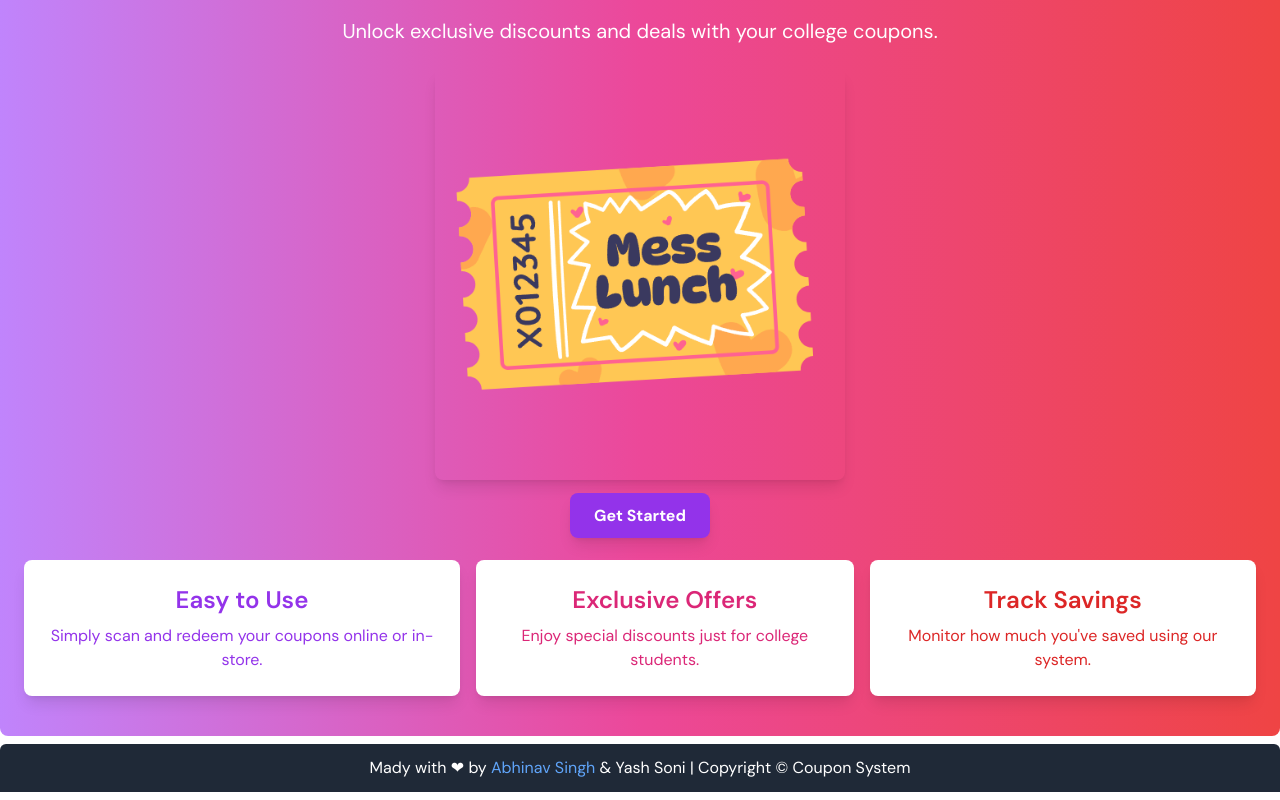
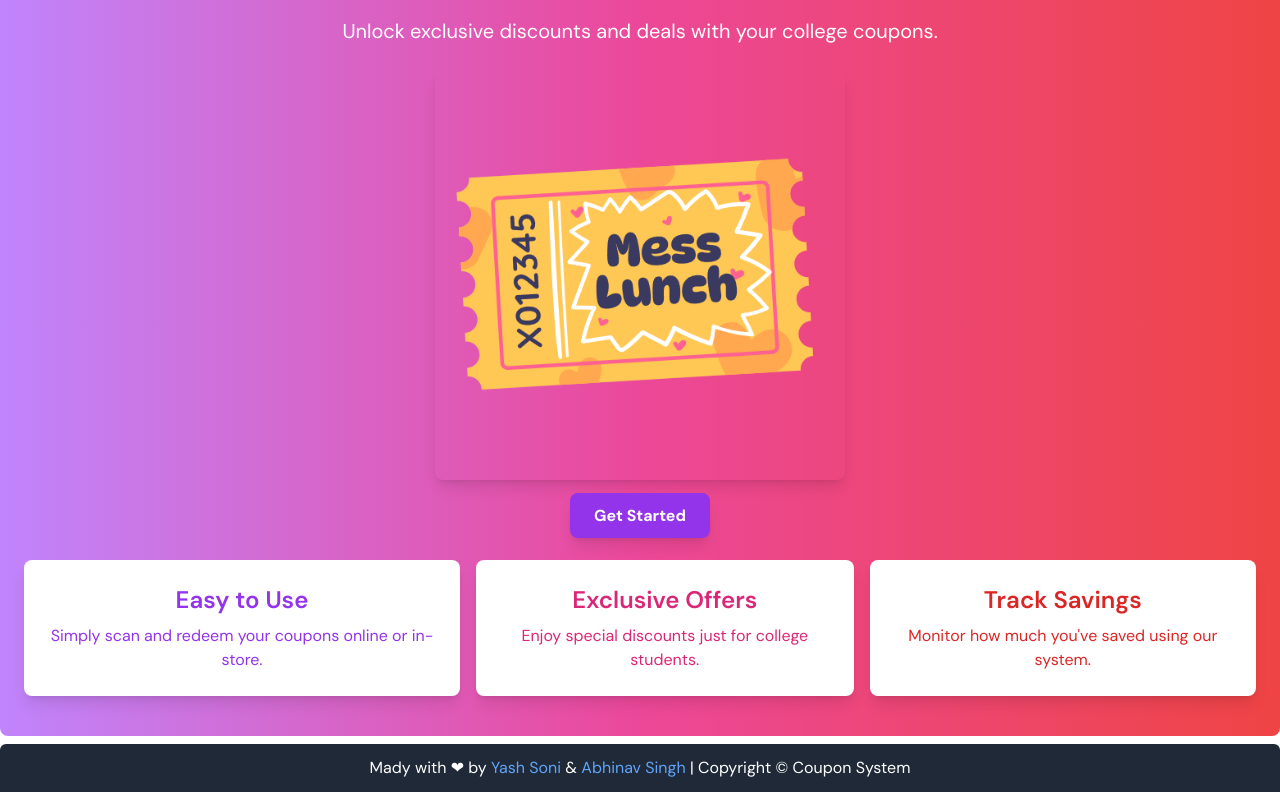
Before and after one commit to imabhinavdev/coupon-system-client, a Next.js app: page / in a window 1280 px wide. Shown: the part 183-983 px from the top of the page. Built offline with nearby package versions, Linux system fonts and the light colour scheme; no server answers.

Commit message:
Refactor footer component to update author names and add link to Abhinav Singh's website

```diff
--- a/src/components/footer/index.js
+++ b/src/components/footer/index.js
@@ -5,11 +5,13 @@ const Footer = () => {
     <div className="w-full p-3 bg-gray-800 flex justify-center rounded-t-md">
       <p className="text-primary text-center">
         {" "}
-        Mady with ❤ by{" "}
-        <a href="https://imabhinav.dev" className="no-underline text-blue-400">
+        Mady with ❤ by{" "}<a href="https://imyash.dev" className="no-underline text-blue-400">
+          Yash Soni
+        </a>{" "}
+
+        & <a href="https://imabhinav.dev" className="no-underline text-blue-400">
           Abhinav Singh
-        </a>{" "}
-        & Yash Soni | Copyright &#169; Coupon System
+        </a>{" "} | Copyright &#169; Coupon System
       </p>
     </div>
   );
```
